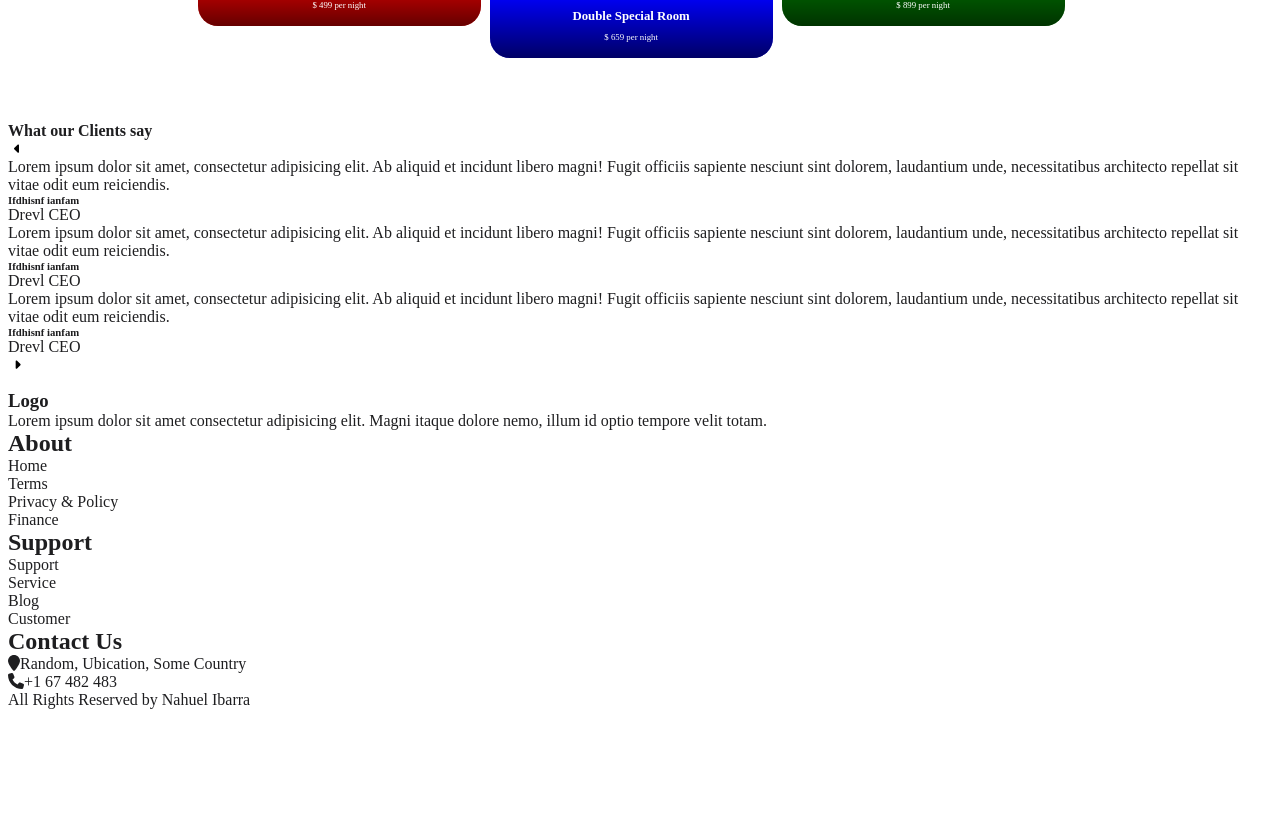
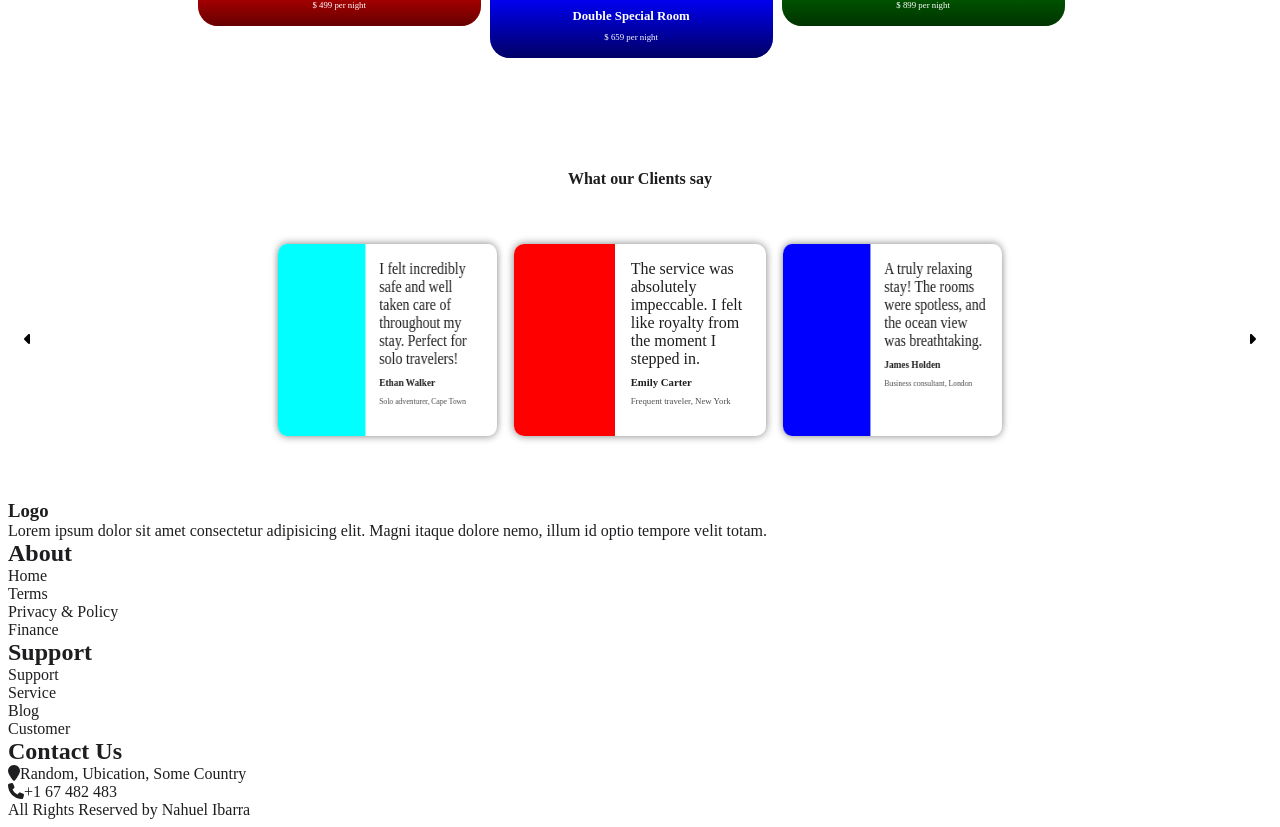
Before and after one commit to Animator55/HotelLanding, a React (Vite) app: page / in a window 1280 px wide. Shown: the part 1520-2347 px from the top of the page. Before the commit the page ends 2237 px from the top, so only its background shows below. Built offline with nearby package versions, Linux system fonts and the light colour scheme.

Commit message:
adding carrousel wip

```diff
--- /dev/null
+++ b/src/assets/clients.css
@@ -0,0 +1,62 @@
+.carrousel {
+    margin-top: 3rem;
+    display: flex;
+    align-items: center;
+    position: relative;
+    width: 100%;
+}
+
+.carrousel > button {
+    position: absolute;
+    top: 0;
+    height: 100%;
+    padding: 1rem;
+    font-size: 1rem;
+    left: 0;
+}
+
+.carrousel > button:last-child {
+    left: auto;
+    right: 0;
+}
+
+.quote-item {
+    display: grid;
+    grid-template-columns: 40% 60%;
+    border-radius: 10px;
+    overflow: hidden;
+    box-shadow: 0 0 8px gray;
+    position: relative;
+    background-color: #fff;
+    width: 100%;
+    height: 100%;
+}
+.quote-item:nth-of-type(3) {
+    z-index: 2;
+}
+.quote-item:nth-of-type(2),
+.quote-item:nth-of-type(4) {
+    z-index: 0;
+    transform: rotateY(30deg);
+}
+.quote-item:nth-of-type(1),
+.quote-item:nth-of-type(5) {
+    z-index: 0;
+    transform: rotateY(90deg);
+}
+.quote-item > div {
+    width: 100%;
+}
+
+.quote-item > .quote-content {
+    width: fit-content;
+    height: 10rem;
+    display: flex;
+    flex-direction: column;
+    gap: .5rem;
+    padding: 1rem;
+}
+.quote-content > .title {
+    font-size: .55rem;
+    color: rgb(78, 78, 78);
+}
--- a/src/components/Clients.tsx
+++ b/src/components/Clients.tsx
@@ -1,42 +1,104 @@
 import { faCaretLeft, faCaretRight } from "@fortawesome/free-solid-svg-icons"
 import { FontAwesomeIcon } from "@fortawesome/react-fontawesome"
 import React from "react"
+import "../assets/clients.css"
 
-export default function Clients () {
-    const [carrouselIndex, setIndex ]= React.useState(0)
+export default function Clients() {
+    const [carrouselIndex, setIndex] = React.useState(0)
 
-    const clientsList: {image: any, quote: string, name: string, description: string}[] = [
-        {image: "red", quote: "Lorem ipsum dolor sit amet, consectetur adipisicing elit. Ab aliquid et incidunt libero magni! Fugit officiis sapiente nesciunt sint dolorem, laudantium unde, necessitatibus architecto repellat sit vitae odit eum reiciendis.", name:"Ifdhisnf ianfam", description: "Drevl CEO"},
-        {image: "red", quote: "Lorem ipsum dolor sit amet, consectetur adipisicing elit. Ab aliquid et incidunt libero magni! Fugit officiis sapiente nesciunt sint dolorem, laudantium unde, necessitatibus architecto repellat sit vitae odit eum reiciendis.", name:"Ifdhisnf ianfam", description: "Drevl CEO"},
-        {image: "red", quote: "Lorem ipsum dolor sit amet, consectetur adipisicing elit. Ab aliquid et incidunt libero magni! Fugit officiis sapiente nesciunt sint dolorem, laudantium unde, necessitatibus architecto repellat sit vitae odit eum reiciendis.", name:"Ifdhisnf ianfam", description: "Drevl CEO"},
-        {image: "red", quote: "Lorem ipsum dolor sit amet, consectetur adipisicing elit. Ab aliquid et incidunt libero magni! Fugit officiis sapiente nesciunt sint dolorem, laudantium unde, necessitatibus architecto repellat sit vitae odit eum reiciendis.", name:"Ifdhisnf ianfam", description: "Drevl CEO"},
-        {image: "red", quote: "Lorem ipsum dolor sit amet, consectetur adipisicing elit. Ab aliquid et incidunt libero magni! Fugit officiis sapiente nesciunt sint dolorem, laudantium unde, necessitatibus architecto repellat sit vitae odit eum reiciendis.", name:"Ifdhisnf ianfam", description: "Drevl CEO"},
-        {image: "red", quote: "Lorem ipsum dolor sit amet, consectetur adipisicing elit. Ab aliquid et incidunt libero magni! Fugit officiis sapiente nesciunt sint dolorem, laudantium unde, necessitatibus architecto repellat sit vitae odit eum reiciendis.", name:"Ifdhisnf ianfam", description: "Drevl CEO"},
-    ]
-    const QuoteItem = ({index}: {index: number})=>{
+    const clientsList: { image: any, quote: string, name: string, description: string }[] = [
+        {
+            image: "red",
+            quote: "The service was absolutely impeccable. I felt like royalty from the moment I stepped in.",
+            name: "Emily Carter",
+            description: "Frequent traveler, New York"
+        },
+        {
+            image: "blue",
+            quote: "A truly relaxing stay! The rooms were spotless, and the ocean view was breathtaking.",
+            name: "James Holden",
+            description: "Business consultant, London"
+        },
+        {
+            image: "green",
+            quote: "The staff went above and beyond to make our honeymoon unforgettable. We'll be back for sure!",
+            name: "Sophia Martinez",
+            description: "Newlywed, Madrid"
+        },
+        {
+            image: "orange",
+            quote: "I travel a lot for work, and this hotel stands out for its comfort and efficiency. Highly recommended!",
+            name: "Daniel Thompson",
+            description: "Tech entrepreneur, San Francisco"
+        },
+        {
+            image: "yellow",
+            quote: "Best sleep I've had in months! The bed was so comfortable, and the atmosphere was so peaceful.",
+            name: "Laura Chen",
+            description: "Writer, Melbourne"
+        },
+        {
+            image: "lime",
+            quote: "The breakfast buffet was divine. Fresh ingredients, amazing variety, and great coffee!",
+            name: "Marco Rossi",
+            description: "Food critic, Rome"
+        },
+        {
+            image: "pink",
+            quote: "I've stayed in many luxury hotels, but this one felt like home. The warmth of the staff made all the difference.",
+            name: "Isabelle Dupont",
+            description: "Fashion designer, Paris"
+        },
+        {
+            image: "black",
+            quote: "Location is perfect, right in the heart of the city. Walkable distance to all major attractions.",
+            name: "Samuel Kim",
+            description: "Tourist, Seoul"
+        },
+        {
+            image: "gray",
+            quote: "An absolute gem! The spa services were top-notch, and I left feeling completely rejuvenated.",
+            name: "Olivia White",
+            description: "Wellness coach, Toronto"
+        },
+        {
+            image: "cyan",
+            quote: "I felt incredibly safe and well taken care of throughout my stay. Perfect for solo travelers!",
+            name: "Ethan Walker",
+            description: "Solo adventurer, Cape Town"
+        }
+    ];
+
+    const QuoteItem = ({ index }: { index: number }) => {
         const quoteData = clientsList[index]
-        return <div>
+        return <div className="quote-item">
             {/* <img/> */}
-            <div style={{background: quoteData.image}}></div>
-            <p>{quoteData.quote}</p>
-            <h6>{quoteData.name}</h6>
-            <p>{quoteData.description}</p>
+            <div style={{ background: quoteData.image }}></div>
+            <div className="quote-content">
+                <p>{quoteData.quote}</p>
+                <h6>{quoteData.name}</h6>
+                <p className="title">{quoteData.description}</p>
+            </div>
         </div>
     }
-    const prevIndex =carrouselIndex -1 === -1 ? (clientsList.length -1) : carrouselIndex
-    const nexIndex =carrouselIndex +1 === clientsList.length ? 0 : carrouselIndex
+    const prevIndex = carrouselIndex - 1 === -1 ? (clientsList.length - 1) : (carrouselIndex - 1)
+    const prevprevIndex = prevIndex - 1 === -1 ? (clientsList.length - 1) : (prevIndex - 1)
+    const nexIndex = carrouselIndex + 1 === clientsList.length ? 0 : (carrouselIndex + 1)
+    const nexnexIndex = nexIndex + 1 === clientsList.length ? 0 : (nexIndex + 1)
 
-    return <section>
+    return <section className="block">
         <h4>What our Clients say</h4>
-        <div>
-            <button onClick={()=>{setIndex(carrouselIndex-1)}}>
-                <FontAwesomeIcon icon={faCaretLeft}/>
+        <div className="carrousel">
+            <button onClick={() => { setIndex(prevIndex) }}>
+                <FontAwesomeIcon icon={faCaretLeft} />
             </button>
-            <QuoteItem index={prevIndex}/>
-            <QuoteItem index={carrouselIndex}/>
-            <QuoteItem index={nexIndex}/>
-            <button onClick={()=>{setIndex(carrouselIndex+1)}}>
-                <FontAwesomeIcon icon={faCaretRight}/>
+            <QuoteItem index={prevprevIndex} />
+            <QuoteItem index={prevIndex} />
+            <QuoteItem index={carrouselIndex} />
+            <QuoteItem index={nexIndex} />
+            <QuoteItem index={nexnexIndex} />
+            <button onClick={() => { setIndex(nexIndex) }}>
+                <FontAwesomeIcon icon={faCaretRight} />
             </button>
         </div>
     </section>
```
